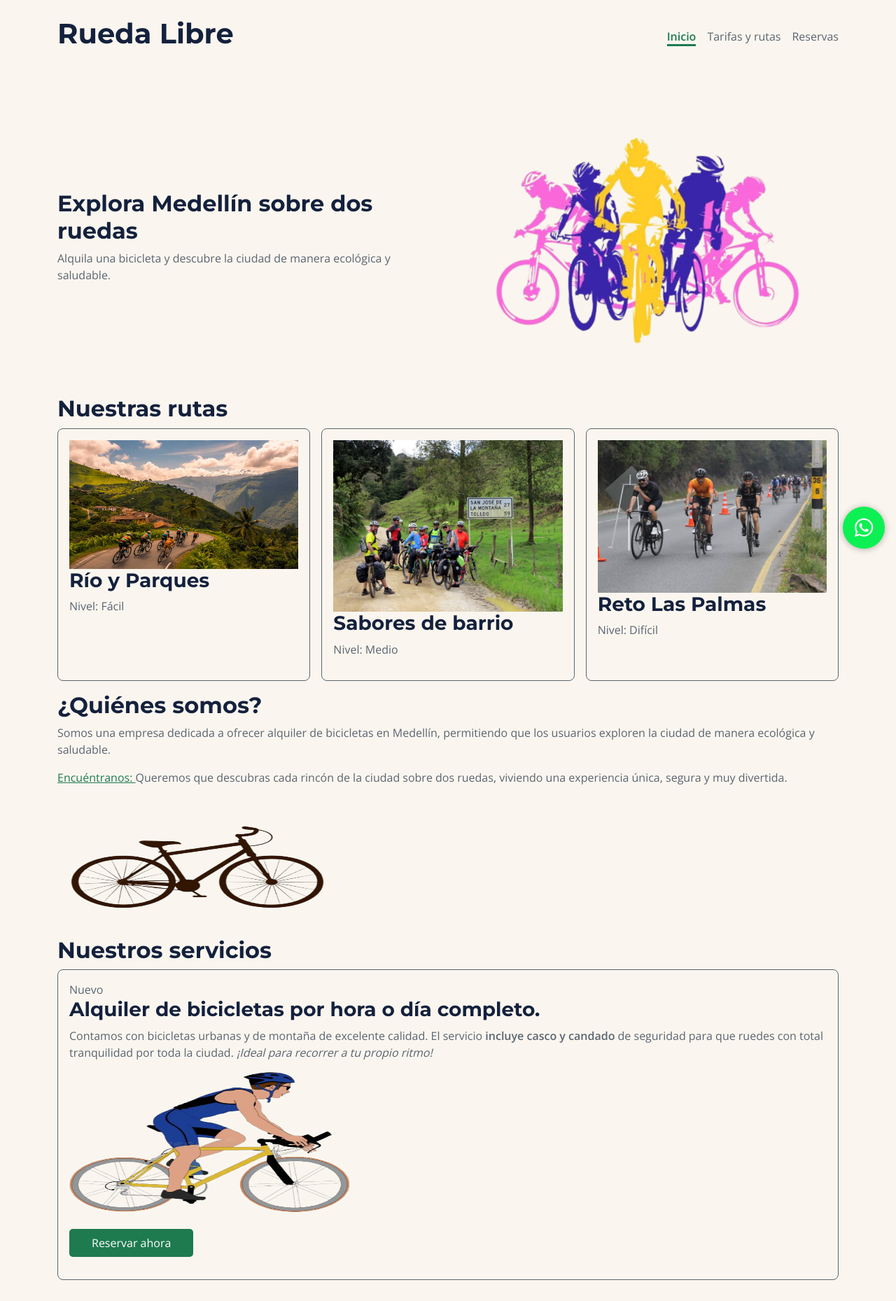
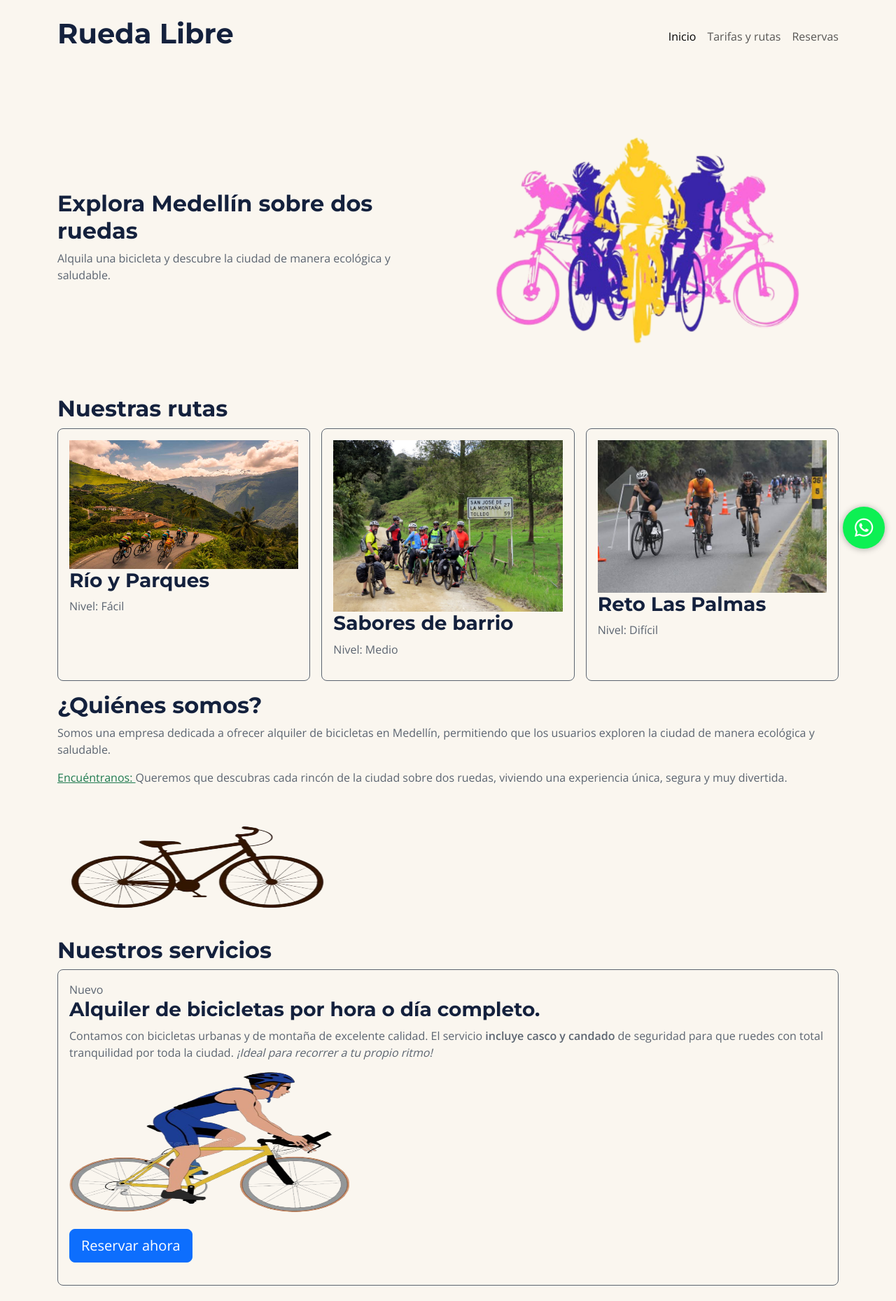
Before and after one commit to alexxabr-19/rueda-libre, a plain HTML site: page index.html in a window 1280 px wide. Shown: the top 1859 px of the page at 70% size. Drawn offline with nearby package versions, Linux system fonts and the light colour scheme.

Commit message:
feat: implementar navbar responsive con menú hamburguesa y utilizar clase de botones

```diff
--- a/bitacora.txt
+++ b/bitacora.txt
@@ -316,3 +316,6 @@ Definitivamente, Bootstrap es una herramienta que proporciona una gran ayuda en
 al implementar sus clases. LLevar el css a Bootstrap sí me pareció algo tedioso. Sin embargo, empezar desde 0 con Bootstrap debe ser mucho más cómodo. Eso sí, Bootstrap tiene
 falencias como: no tener muchos colores disponibles o que hay que estar pegado a la documentación para tener en cuenta la infinidad de clases que hay. Pero a decir verdad, es una
 excelente herramienta.
+
+
+SEMANA 2 - DÍA 3
--- a/index.html
+++ b/index.html
@@ -18,22 +18,36 @@
 </head>
 
 <body>
+
     <header class="container py-4">
         <div class="row align-items-center g-3">
             <div class="col-12 col-lg-5">
                 <h1>Rueda Libre</h1>
             </div>
-            <nav class="col-12 col-lg-7">
-                <ul id="menu"
-                    class="d-flex flex-wrap justify-content-center justify-content-lg-end gap-3 list-unstyled mb-0">
-                    <li><a href="./index.html" class="activo">Inicio</a></li>
-                    <li><a href="./paginas/tarifas.html">Tarifas y rutas</a></li>
-                    <li><a href="./paginas/reservas.html">Reservas</a></li>
-                </ul>
+
+            <nav class="navbar navbar-expand-lg col-12 col-lg-7">
+                <button class="navbar-toggler" type="button" data-bs-toggle="collapse" data-bs-target="#menuPrincipal"
+                    aria-controls="menuPrincipal" aria-expanded="false" aria-label="Abrir menú de navegación">
+                    <span class="navbar-toggler-icon"></span>
+                </button>
+
+                <div class="collapse navbar-collapse" id="menuPrincipal">
+                    <ul class="navbar-nav ms-lg-auto mb-2 mb-lg-0">
+                        <li class="nav-item">
+                            <a class="nav-link active" aria-current="page" href="./index.html">Inicio</a>
+                        </li>
+                        <li class="nav-item">
+                            <a class="nav-link" href="./paginas/tarifas.html">Tarifas y rutas</a>
+                        </li>
+                        <li class="nav-item">
+                            <a class="nav-link" href="./paginas/reservas.html">Reservas</a>
+                        </li>
+                    </ul>
+                </div>
             </nav>
         </div>
+    </header>
 
-    </header>
 
     <main class="container mt-4">
         <section class="row align-items-center g-4">
@@ -92,7 +106,11 @@
                     <em>¡Ideal para recorrer a tu propio ritmo!</em>
                 </p>
                 <img src="./img/bici.png" alt="bicicletas" width="400" height="200">
-                <p><a class="boton-reserva mt-4" href="./paginas/reservas.html">Reservar ahora</a></p>
+
+                <p>
+                    <a class="btn btn-primary btn-lg mt-4" href="./paginas/reservas.html">Reservar ahora</a>
+                </p>
+
             </article>
             <article>
                 <h3>Rutas guiadas por la ciudad.</h3>
@@ -100,7 +118,13 @@
                     locales expertos. Una travesía llena de cultura que <strong>te llevará por los mejores
                         miradores</strong>.</p>
                 <img src="./img/ruta.jpg" alt="ruta_guiada" width="400" height="200">
-                <p><a href="./paginas/tarifas.html#recorridos">Ver recorridos disponibles</a></p>
+
+                <p>
+                    <a class="btn btn-outline-primary mt-3" href="./paginas/tarifas.html#recorridos">
+                        Ver recorridos disponibles
+                    </a>
+                </p>
+
             </article>
             <article>
                 <h3>Repuestos para tu bicicleta.</h3>
@@ -120,7 +144,7 @@
                         <h3>Urbana Clásica</h3>
                         <p>Cómoda y liviana para las ciclo-rutas.</p>
                         <p>Desde $10.000 la hora</p>
-                        <a class="boton-reserva" href="./paginas/reservas.html">Reservar</a>
+                        <a class="btn btn-primary" href="./paginas/reservas.html">Reservar</a>
                     </article>
                 </div>
                 <div class="col-12 col-sm-6 col-lg-4 col-xl-3">
@@ -130,7 +154,7 @@
                         <h3>Urbana Plegable</h3>
                         <p>Se dobla en segundos, ideal para combinar con el metro.</p>
                         <p>Desde $12.000 la hora</p>
-                        <a class="boton-reserva" href="./paginas/reservas.html">Reservar</a>
+                        <a class="btn btn-primary" href="./paginas/reservas.html">Reservar</a>
                     </article>
                 </div>
                 <div class="col-12 col-sm-6 col-lg-4 col-xl-3">
@@ -140,7 +164,7 @@
                         <h3>Montaña Trail</h3>
                         <p>Suspensión delantera y 21 cambios para las subidas.</p>
                         <p>Desde $15.000 la hora</p>
-                        <a class="boton-reserva" href="./paginas/reservas.html">Reservar</a>
+                        <a class="btn btn-primary" href="./paginas/reservas.html">Reservar</a>
                     </article>
                 </div>
                 <div class="col-12 col-sm-6 col-lg-4 col-xl-3">
@@ -150,7 +174,7 @@
                         <h3>Gravel Aventura</h3>
                         <p>Para rutas mixtas de asfalto y destapado.</p>
                         <p>Desde $18.000 la hora</p>
-                        <a class="boton-reserva" href="./paginas/reservas.html">Reservar</a>
+                        <a class="btn btn-primary" href="./paginas/reservas.html">Reservar</a>
                     </article>
                 </div>
                 <div class="col-12 col-sm-6 col-lg-4 col-xl-3">
@@ -160,7 +184,7 @@
                         <h3>Eléctrica Urbana</h3>
                         <p>Asistencia eléctrica con 45km de autonomía.</p>
                         <p>Desde $25.000 la hora</p>
-                        <a class="boton-reserva" href="./paginas/reservas.html">Reservar</a>
+                        <a class="btn btn-primary" href="./paginas/reservas.html">Reservar</a>
                     </article>
                 </div>
                 <div class="col-12 col-sm-6 col-lg-4 col-xl-3">
@@ -170,7 +194,7 @@
                         <h3>Infantil</h3>
                         <p>PAra niños de 6 a 10 años.</p>
                         <p>Desde $8.000 la hora</p>
-                        <a class="boton-reserva" href="./paginas/reservas.html">Reservar</a>
+                        <a class="btn btn-primary" href="./paginas/reservas.html">Reservar</a>
                     </article>
                 </div>
                 <div class="col-12 col-sm-6 col-lg-4 col-xl-3">
@@ -180,7 +204,7 @@
                         <h3>Tándem</h3>
                         <p>Para dos personas; perfecta para pasear en pareja.</p>
                         <p>Desde $20.000 la hora</p>
-                        <a class="boton-reserva" href="./paginas/reservas.html">Reservar</a>
+                        <a class="btn btn-primary" href="./paginas/reservas.html">Reservar</a>
                     </article>
                 </div>
             </div>
```
Also changed, not shown: paginas/reservas.html (+26 -8 lines), paginas/tarifas.html (+26 -8 lines).
